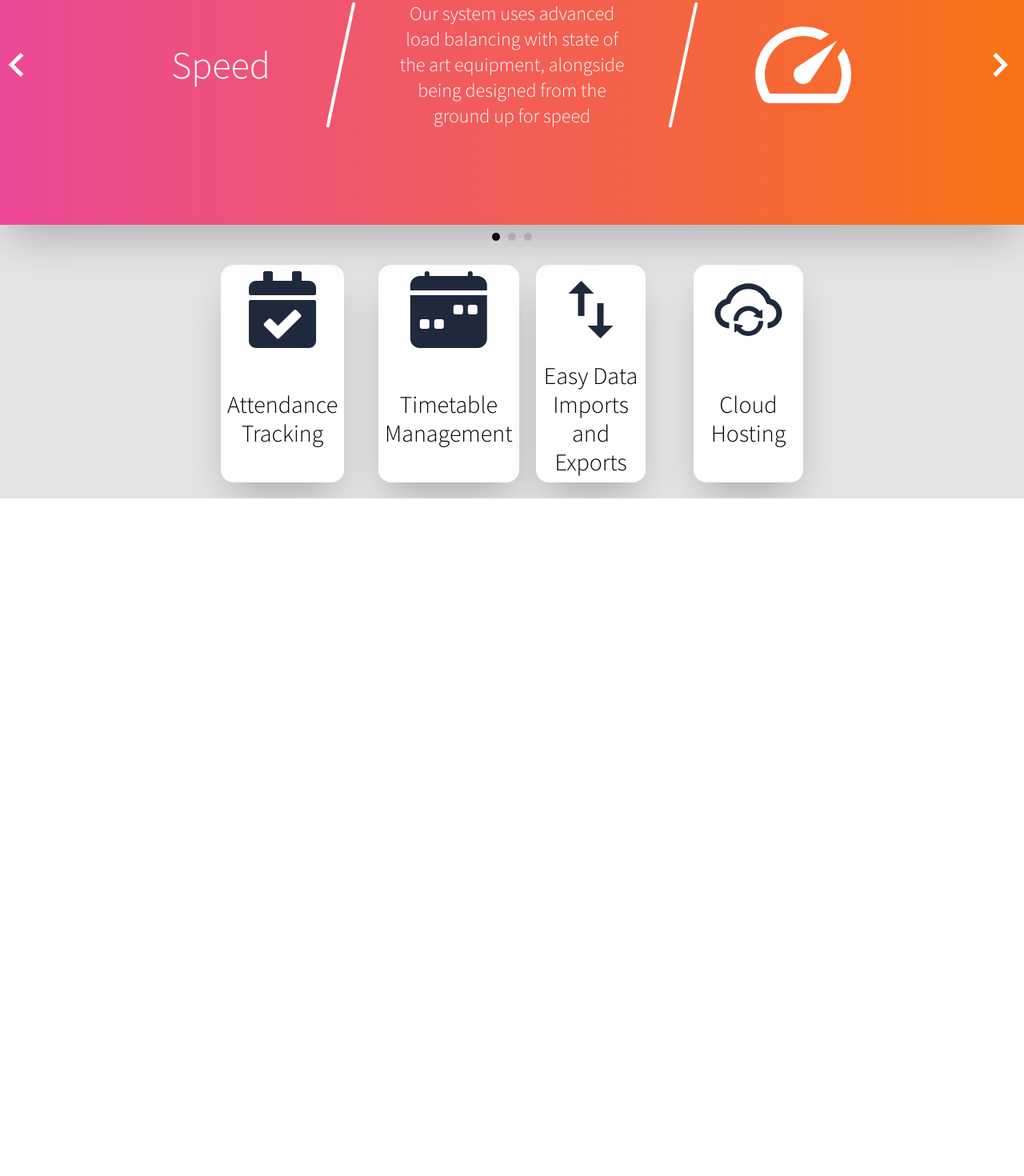
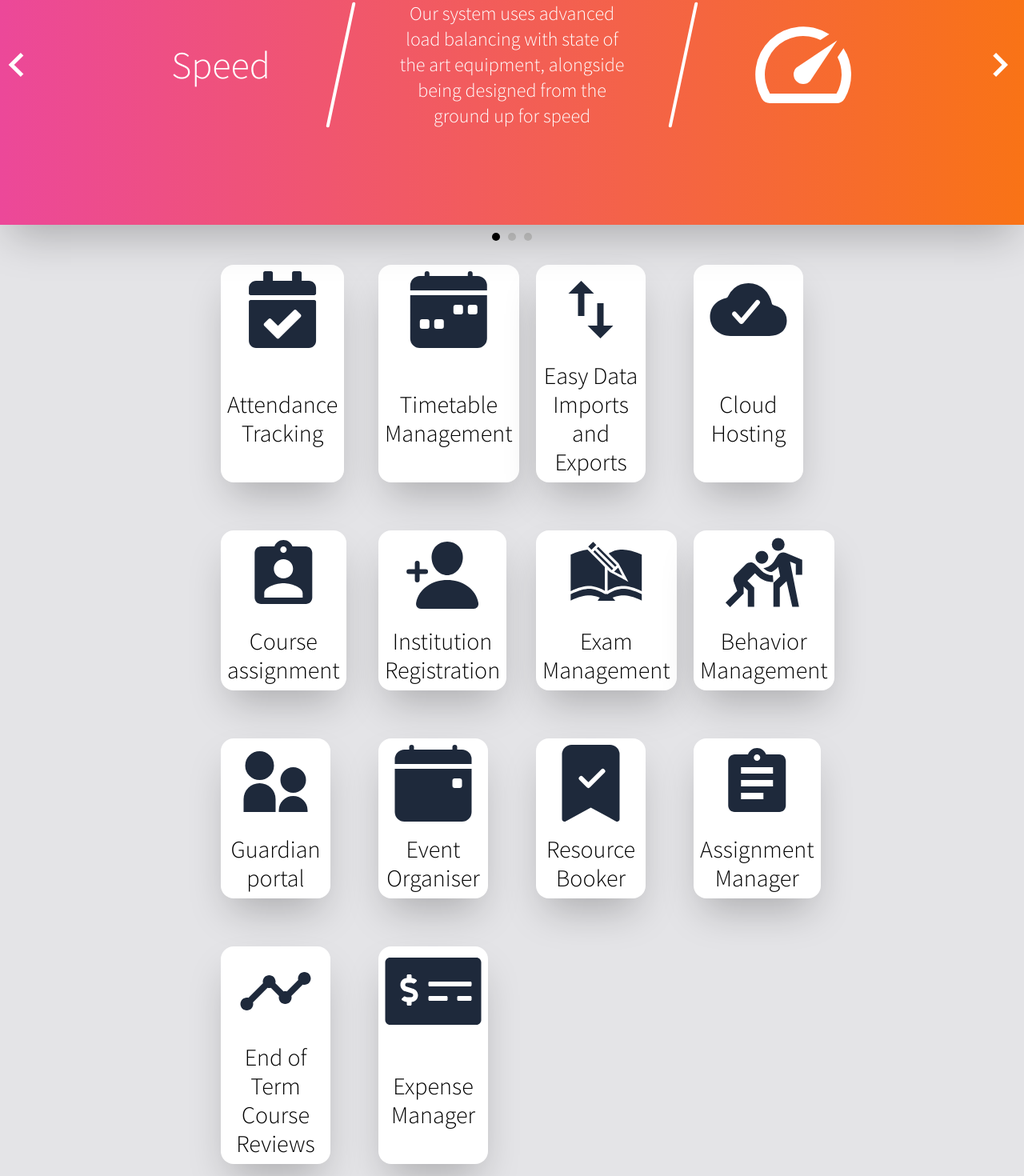
Before and after one commit to arcio-uk/Sales-Website, a React (Vite) app: page / in a window 1280 px wide. Shown: the part 239-1709 px from the top of the page at 80% size. Before the commit the page ends 862 px from the top, so only its background shows below. Built offline with nearby package versions, Linux system fonts and the light colour scheme.

Commit message:
chore: added lots of feature icon boxes

```diff
--- a/src/App.tsx
+++ b/src/App.tsx
@@ -1,17 +1,33 @@
 import {
   FaCalendarCheck,
+  FaMoneyCheckAlt,
 } from 'react-icons/fa';
 import {
   BsFillCalendarWeekFill,
+  BsFillCalendarEventFill,
+  BsBookmarkCheckFill,
 } from 'react-icons/bs';
 
 import {
   MdOutlineImportExport,
+  MdAssignmentInd,
+  MdTimeline,
+  MdSportsKabaddi,
+  MdAssignment,
 } from 'react-icons/md';
 
 import {
-  AiOutlineCloudSync,
-} from 'react-icons/ai';
+  IoCloudDone,
+  IoPersonAdd,
+} from 'react-icons/io5';
+
+import {
+  GiArchiveRegister,
+} from 'react-icons/gi';
+
+import {
+  RiParentFill,
+} from 'react-icons/ri';
 
 import React from 'react';
 import Carosel from '@/ui/Carosel/Carosel';
@@ -36,7 +52,17 @@ const App = () => (
         <IconBox title="Attendance Tracking" icon={<FaCalendarCheck className="w-full h-24 fill-slate-800" />} />
         <IconBox title="Timetable Management" icon={<BsFillCalendarWeekFill className="w-full h-24 fill-slate-800" />} />
         <IconBox title="Easy Data Imports and Exports" icon={<MdOutlineImportExport className="w-full h-24 fill-slate-800" />} />
-        <IconBox title="Cloud Hosting" icon={<AiOutlineCloudSync className="w-full h-24 fill-slate-800" />} />
+        <IconBox title="Cloud Hosting" icon={<IoCloudDone className="w-full h-24 fill-slate-800" />} />
+        <IconBox title="Course assignment" icon={<MdAssignmentInd className="w-full h-24 fill-slate-800" />} />
+        <IconBox title="Institution Registration" icon={<IoPersonAdd className="w-full h-24 fill-slate-800" />} />
+        <IconBox title="Exam Management" icon={<GiArchiveRegister className="w-full h-24 fill-slate-800" />} />
+        <IconBox title="Behavior Management" icon={<MdSportsKabaddi className="w-full h-24 fill-slate-800" />} />
+        <IconBox title="Guardian portal" icon={<RiParentFill className="w-full h-24 fill-slate-800" />} />
+        <IconBox title="Event Organiser" icon={<BsFillCalendarEventFill className="w-full h-24 fill-slate-800" />} />
+        <IconBox title="Resource Booker" icon={<BsBookmarkCheckFill className="w-full h-24 fill-slate-800" />} />
+        <IconBox title="Assignment Manager" icon={<MdAssignment className="w-full h-24 fill-slate-800" />} />
+        <IconBox title="End of Term Course Reviews" icon={<MdTimeline className="w-full h-24 fill-slate-800" />} />
+        <IconBox title="Expense Manager" icon={<FaMoneyCheckAlt className="w-full h-24 fill-slate-800" />} />
       </div>
     </div>
 
--- a/src/ui/Carosel/Slides/index.tsx
+++ b/src/ui/Carosel/Slides/index.tsx
@@ -2,4 +2,8 @@ import Speed from './Speed';
 import Security from './Security';
 import Reliability from './Reliability';
 
-export { Speed, Security, Reliability };
+export {
+  Speed,
+  Security,
+  Reliability,
+};
```
